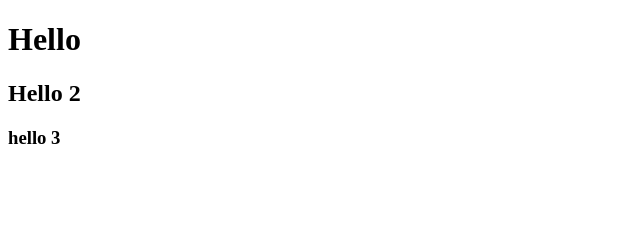
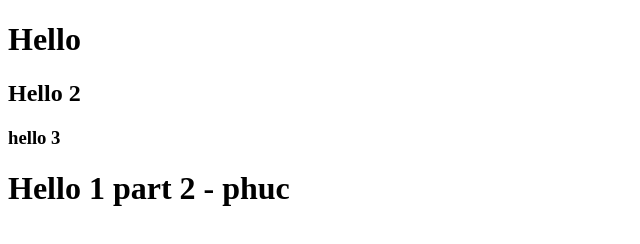
Before and after one commit to Pilu12/testUpdate, a plain HTML site: page index.html in a window 1280 px wide. Shown: the whole page, without its empty margins (0-640 px from the left). Drawn offline with Linux system fonts and the light colour scheme.

Commit message:
branch phuc

```diff
--- a/index.html
+++ b/index.html
@@ -9,5 +9,6 @@
     <h1>Hello</h1>
     <h2>Hello 2</h2>
     <h3>hello 3</h3>
+    <h1>Hello 1 part 2 - phuc </h1>
 </body>
 </html>
```
